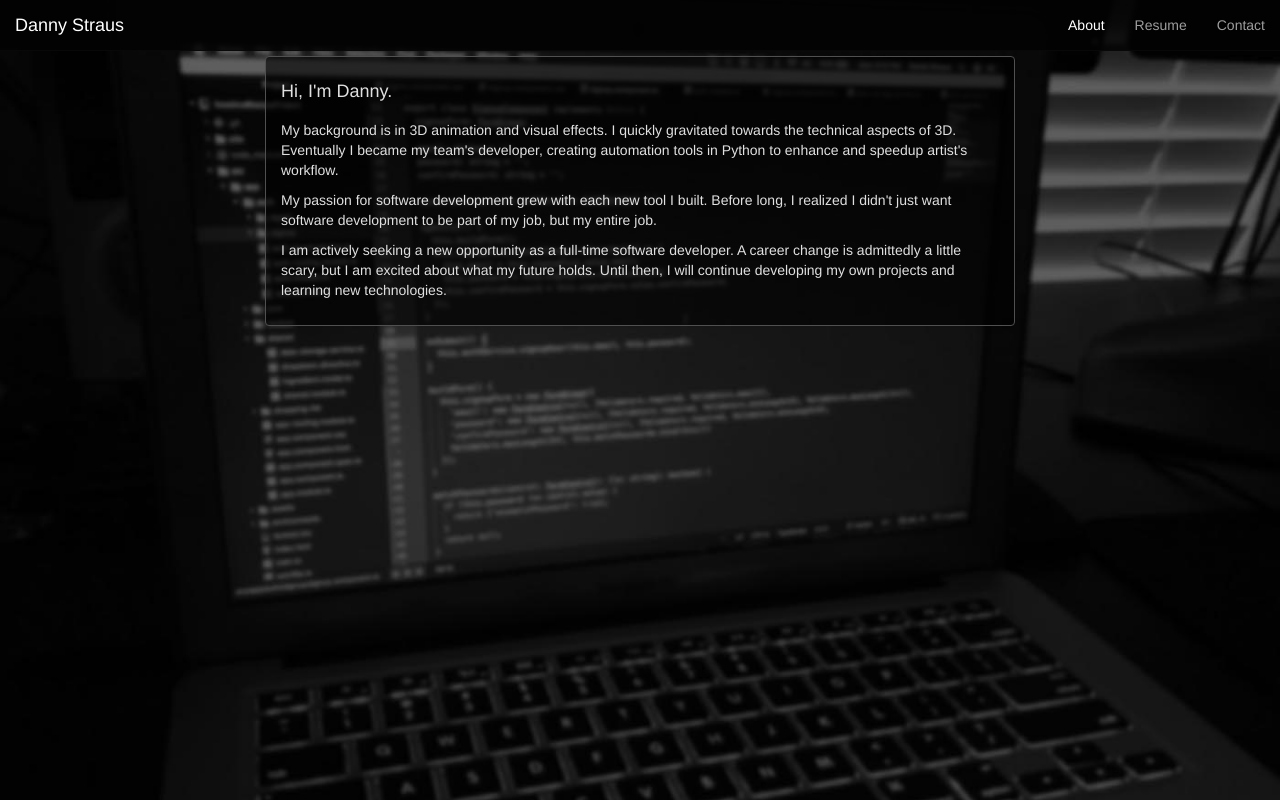
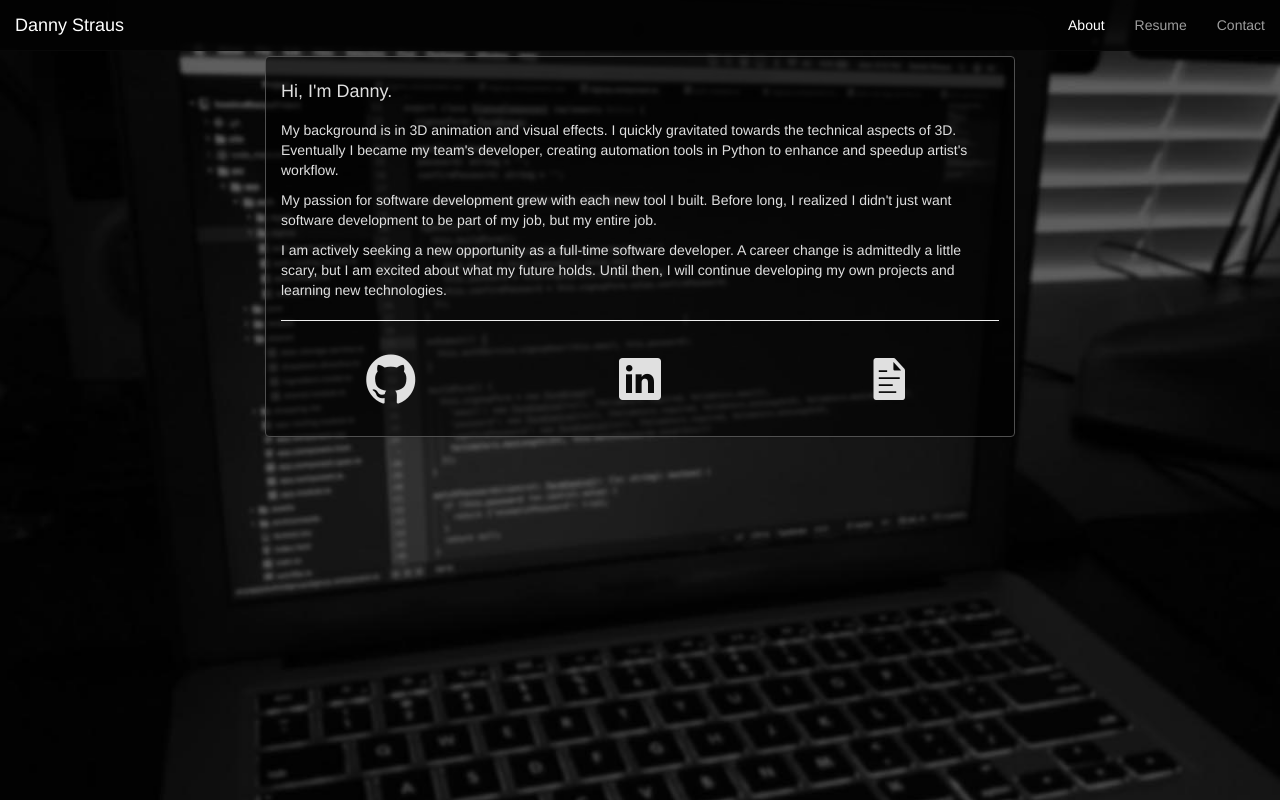
Before and after one commit to strausd/personal-site, an Angular app: page /about in a window 1280 px wide. Built offline with nearby package versions, Linux system fonts and the light colour scheme.

Commit message:
Add icons to about page but height is weird

```diff
--- a/package.json
+++ b/package.json
@@ -30,6 +30,7 @@
     "bootstrap": "^3.3.7",
     "core-js": "^2.4.1",
     "express": "^4.15.3",
+    "ionicons": "^3.0.0",
     "rxjs": "^5.1.0",
     "sendmail": "^1.1.1",
     "zone.js": "^0.8.4"
--- a/src/app/about/about.component.css
+++ b/src/app/about/about.component.css
@@ -7,6 +7,20 @@ h4 {
   margin-bottom: 1em;
 }
 
-p {
+i {
+  font-size: 4em;
+}
 
+a {
+  color: #e0e0e0;
 }
+
+a:hover {
+  text-decoration: none;
+}
+
+.icon-container {
+  display: flex;
+  justify-content: center;
+  align-items: center;
+}
--- a/src/app/about/about.component.html
+++ b/src/app/about/about.component.html
@@ -7,6 +7,36 @@
           <p>My background is in 3D animation and visual effects. I quickly gravitated towards the technical aspects of 3D. Eventually I became my team's developer, creating automation tools in Python to enhance and speedup artist's workflow.</p>
           <p>My passion for software development grew with each new tool I built. Before long, I realized I didn't just want software development to be part of my job, but my entire job. </p>
           <p>I am actively seeking a new opportunity as a full-time software developer. A career change is admittedly a little scary, but I am excited about what my future holds. Until then, I will continue developing my own projects and learning new technologies.</p>
+          <hr>
+          <div class="row">
+            <div class="col-xs-4">
+                <div class="icon-container">
+                <a
+                  href="https://github.com/strausd"
+                  target="_blank">
+                  <i class="ion-social-github"></i>
+                </a>
+              </div>
+            </div>
+            <div class="col-xs-4">
+                <div class="icon-container">
+                <a
+                  href="https://www.linkedin.com/in/strausd/"
+                  target="_blank">
+                  <i class="ion-social-linkedin"></i>
+                </a>
+              </div>
+            </div>
+            <div class="col-xs-4">
+              <div class="icon-container">
+                <a
+                  href="https://docs.google.com/document/d/1Q6j2Fg6ay6mL-A87SeHxa826EfA4BzzuBwYrtVjL3Uk/edit?usp=sharing"
+                  target="_blank">
+                  <i class="ion-document-text"></i>
+                </a>
+              </div>
+            </div>
+          </div>
         </div>
       </div>
     </div>
--- a/src/index.html
+++ b/src/index.html
@@ -8,6 +8,7 @@
   <meta name="viewport" content="width=device-width, initial-scale=1.0, maximum-scale=1.0, user-scalable=0" />
   <!-- <meta name="viewport" content="width=device-width, initial-scale=1"> -->
   <link rel="icon" type="image/x-icon" ng-href="favicon.ico">
+  <link rel="stylesheet" href="http://code.ionicframework.com/ionicons/2.0.1/css/ionicons.min.css">
 </head>
 <body>
   <app-root></app-root>
```
